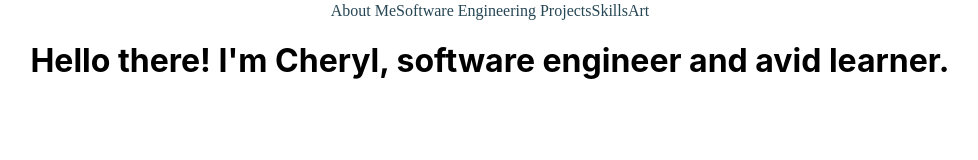
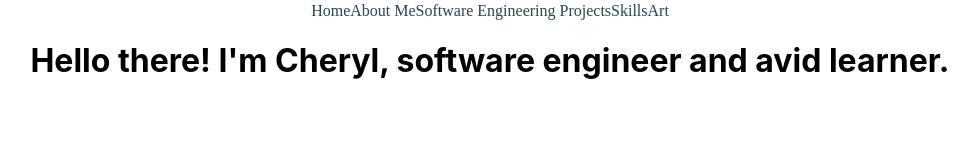
Before and after one commit to Cherylcc227/CherylCWebsite, a React (Create React App) app in the folder client/: page / in a window 1280 px wide. Shown: the top 160 px of the page, without its empty margins (150-1128 px from the left). Built offline with nearby package versions, Linux system fonts and the light colour scheme.

Commit message:
Adjusted landing page link

```diff
--- a/client/src/components/Masthead.jsx
+++ b/client/src/components/Masthead.jsx
@@ -4,6 +4,7 @@ import {Link}  from "react-router-dom";
 const Masthead = () => {
     return (
       <div>
+        <Link to="/" style={{ textDecoration: 'none' , color: '#264654', fontFamily: 'Quicksand' }}>Home</Link>
         <Link to="/AboutMe" style={{ textDecoration: 'none' , color: '#264654', fontFamily: 'Quicksand' }}>About Me</Link>
         <Link to="/SoftwareEngineeringProjects" style={{ textDecoration: 'none' , color: '#264654', fontFamily: 'Quicksand' }}>Software Engineering Projects</Link>
         <Link to="/Skills" style={{ textDecoration: 'none' , color: '#264654', fontFamily: 'Quicksand' }}>Skills</Link>
```
